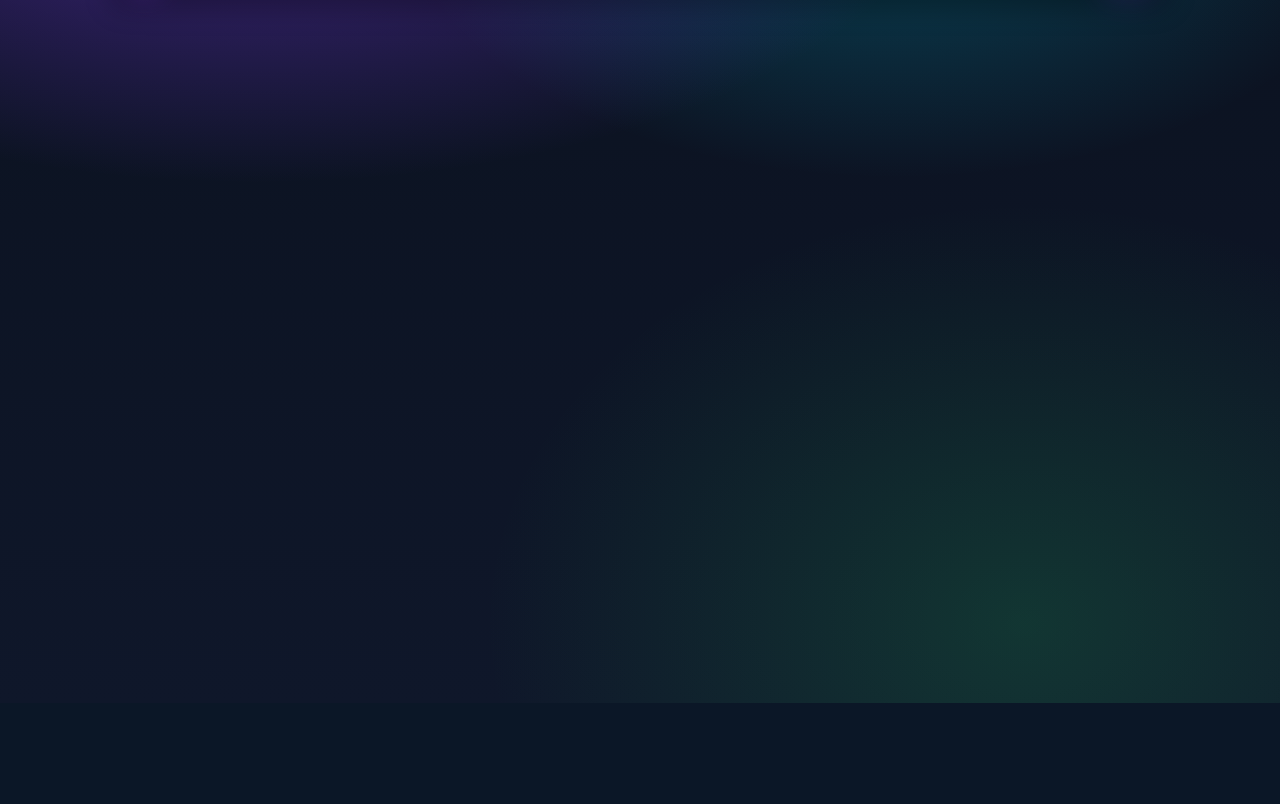
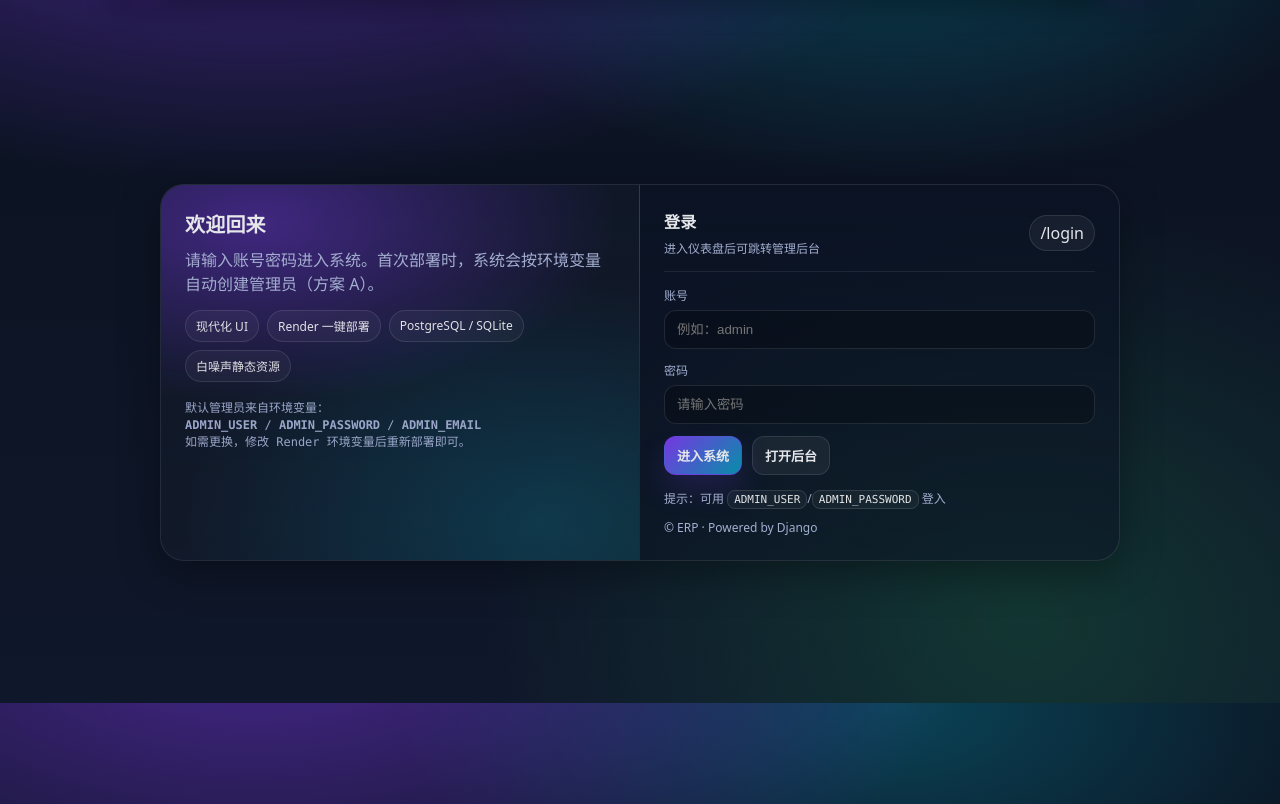
Before and after one commit to genggeng538/tq-erp-demo, a Django app: page /login/ in a window 1280 px wide. Shown: the part 97-901 px from the top of the page. Before the commit the page ends 800 px from the top, so only its background shows below. Run offline with Django 5.2, Linux system fonts and the light colour scheme.

Commit message:
Update login.html

```diff
--- a/templates/login.html
+++ b/templates/login.html
@@ -1,41 +1,65 @@
+{# templates/login.html #}
 {% extends "base.html" %}
-{% block title %}登录 · {{ COMPANY_NAME|default:"ERP" }}{% endblock %}
+{% block title %}登录 · ERP{% endblock %}
 
-{% block content %}
-<div class="center-wrap">
-  <div class="card auth-card">
-    <div class="card-head">
-      <h1>登录</h1>
-      <p>请输入账号密码进入系统</p>
+{% block body %}
+<div class="formWrap">
+  <div class="loginCard">
+    <div class="loginLeft">
+      <h2>欢迎回来</h2>
+      <p>请输入账号密码进入系统。首次部署时，系统会按环境变量自动创建管理员（方案 A）。</p>
+
+      <div class="pills">
+        <span class="pill">现代化 UI</span>
+        <span class="pill">Render 一键部署</span>
+        <span class="pill">PostgreSQL / SQLite</span>
+        <span class="pill">白噪声静态资源</span>
+      </div>
+
+      <div class="footnote">
+        默认管理员来自环境变量：<br/>
+        <b>ADMIN_USER</b> / <b>ADMIN_PASSWORD</b> / <b>ADMIN_EMAIL</b><br/>
+        如需更换，修改 Render 环境变量后重新部署即可。
+      </div>
     </div>
 
-    {% if form.errors %}
-      <div class="alert alert-danger">
-        账号或密码不正确，请重试。
+    <div class="loginRight">
+      <div style="display:flex;align-items:center;justify-content:space-between;gap:12px">
+        <div>
+          <div style="font-size:16px;font-weight:800;letter-spacing:.2px">登录</div>
+          <div style="color:var(--muted);font-size:12px;margin-top:6px">进入仪表盘后可跳转管理后台</div>
+        </div>
+        <div class="badge">/login</div>
       </div>
-    {% endif %}
 
-    <form method="post" class="form">
-      {% csrf_token %}
-      <label class="field">
-        <span>账号</span>
-        <input class="input" type="text" name="username" autocomplete="username" required placeholder="例如：admin" />
-      </label>
+      <div class="hr"></div>
 
-      <label class="field">
-        <span>密码</span>
-        <input class="input" type="password" name="password" autocomplete="current-password" required placeholder="请输入密码" />
-      </label>
+      {% if error %}
+        <div class="error">{{ error }}</div>
+      {% endif %}
 
-      <button class="btn btn-primary w100" type="submit">进入系统</button>
+      <form method="post" action="/login/">
+        {% csrf_token %}
+        <div class="field">
+          <label>账号</label>
+          <input name="username" placeholder="例如：admin" autocomplete="username" required />
+        </div>
+        <div class="field">
+          <label>密码</label>
+          <input name="password" type="password" placeholder="请输入密码" autocomplete="current-password" required />
+        </div>
 
-      <div class="hint">
-        <span class="pill">提示</span>
-        <span>默认管理员来自环境变量：ADMIN_USER / ADMIN_PASSWORD</span>
-      </div>
-    </form>
+        <div class="actions">
+          <button class="btn primary" type="submit">进入系统</button>
+          <a class="btn" href="/admin/" target="_blank">打开后台</a>
+        </div>
+
+        <div class="footer">
+          <span>提示：可用 <kbd>ADMIN_USER</kbd>/<kbd>ADMIN_PASSWORD</kbd> 登入</span>
+          <span>© ERP · Powered by Django</span>
+        </div>
+      </form>
+    </div>
   </div>
-
-  <div class="bg-grid"></div>
 </div>
 {% endblock %}
```
